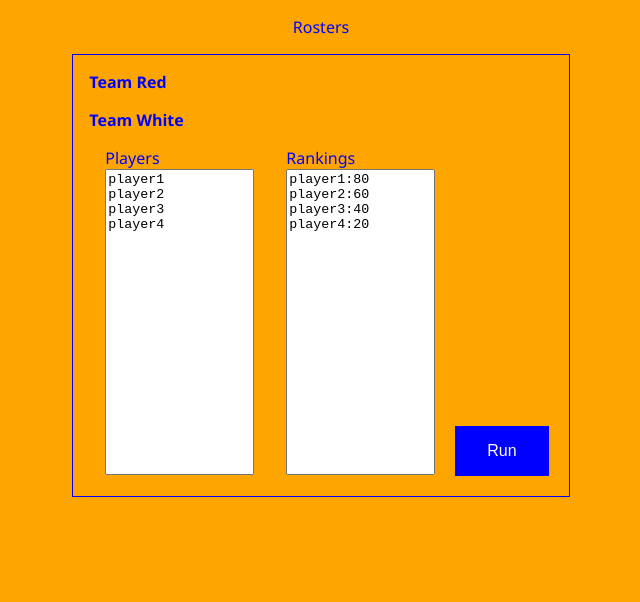
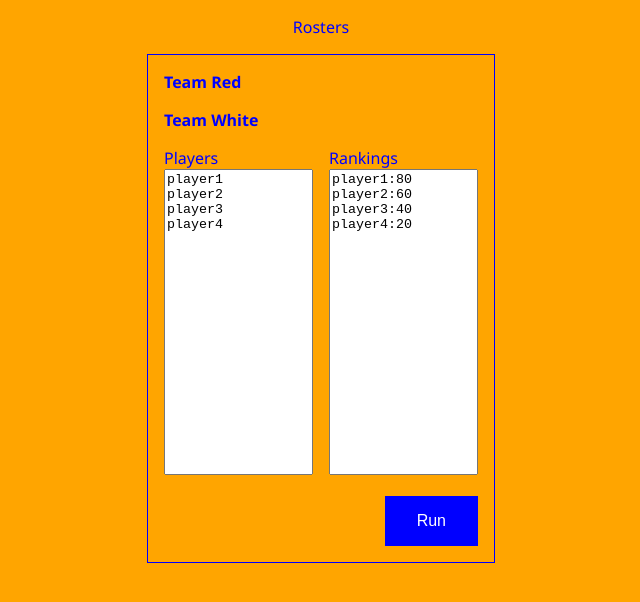
Before and after one commit to tuomin35/rosters-app, a React (Create React App) app: page / in a window 1280 px wide. Shown: the top 602 px of the page, without its empty margins (319-959 px from the left). Built offline with nearby package versions, Linux system fonts and the light colour scheme.

Commit message:
Move 'Run' button to bottom and modify css paddings accordingly

```diff
--- a/src/App.css
+++ b/src/App.css
@@ -22,13 +22,19 @@
 
 .column {
   flex: auto;
-  max-width: 10em;
-  padding: 0 1em 0em 1em;
+  width: auto;
+}
+
+.column:not(:last-child) {
+  padding-right: 1em;
 }
 
 .flex-end {
   align-self: flex-end;
-  padding: 0.25em;
+}
+
+.float-right {
+  float: right;
 }
 
 /* HTML elements */
@@ -40,6 +46,7 @@
   cursor: pointer;
   display: inline-block;
   font-size: 1em;
+  margin-top: 1em;
   padding: 1em 2em;
   text-align: center;
   text-decoration: none;
--- a/src/App.js
+++ b/src/App.js
@@ -60,6 +60,8 @@ const App = (props) => {
               label="Rankings"
               defaultValue={data.rankings} />
           </div>
+        </div>
+        <div className="row">
           <div id="action-column" className="column flex-end">
             <Button handleClick={updateData} label='Run' />
           </div>
@@ -71,7 +73,7 @@ const App = (props) => {
 
 const Button = (props) => {
   return (
-    <button className="button" onClick={props.handleClick}>
+    <button className="button float-right" onClick={props.handleClick}>
       {props.label}
     </button>
   )
```
